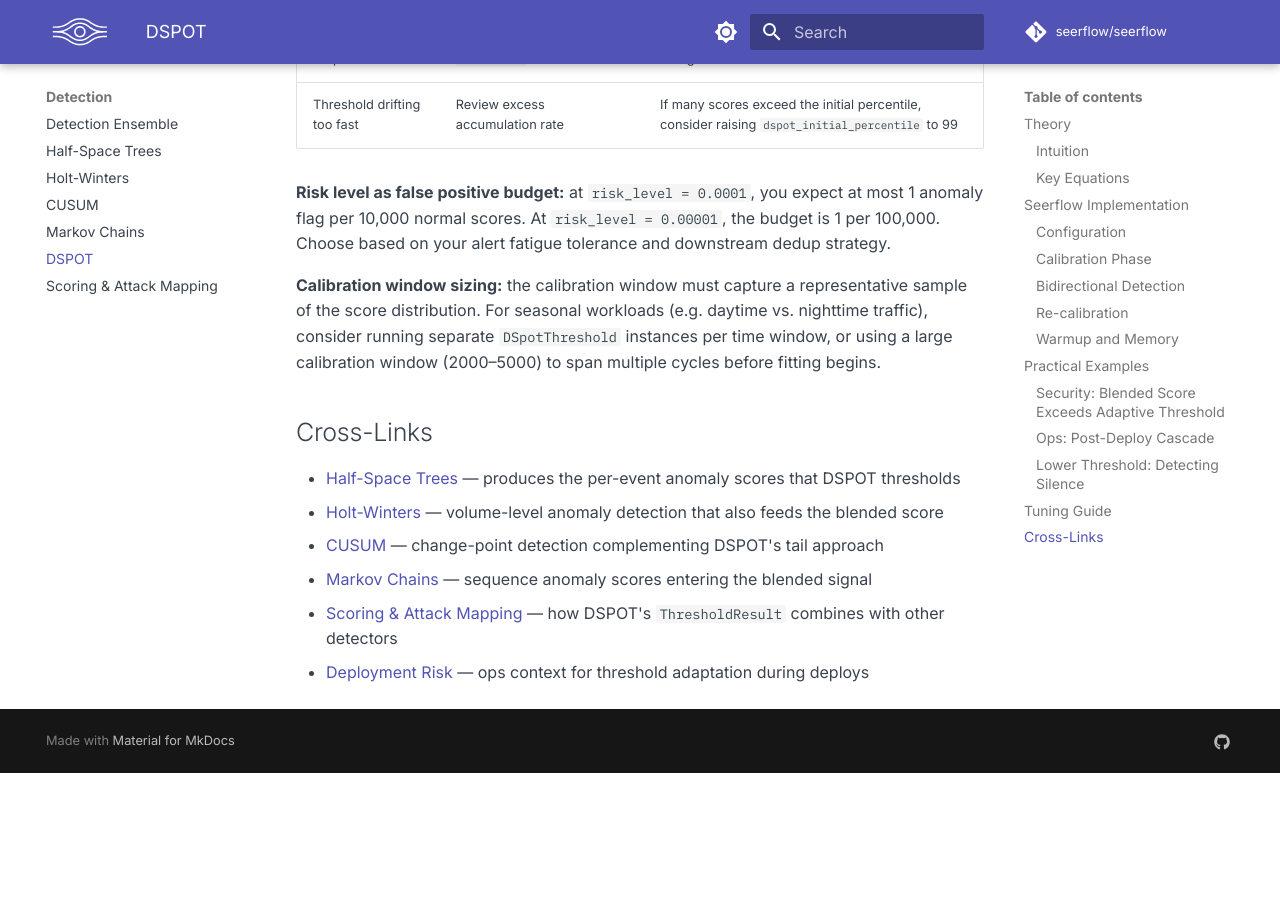
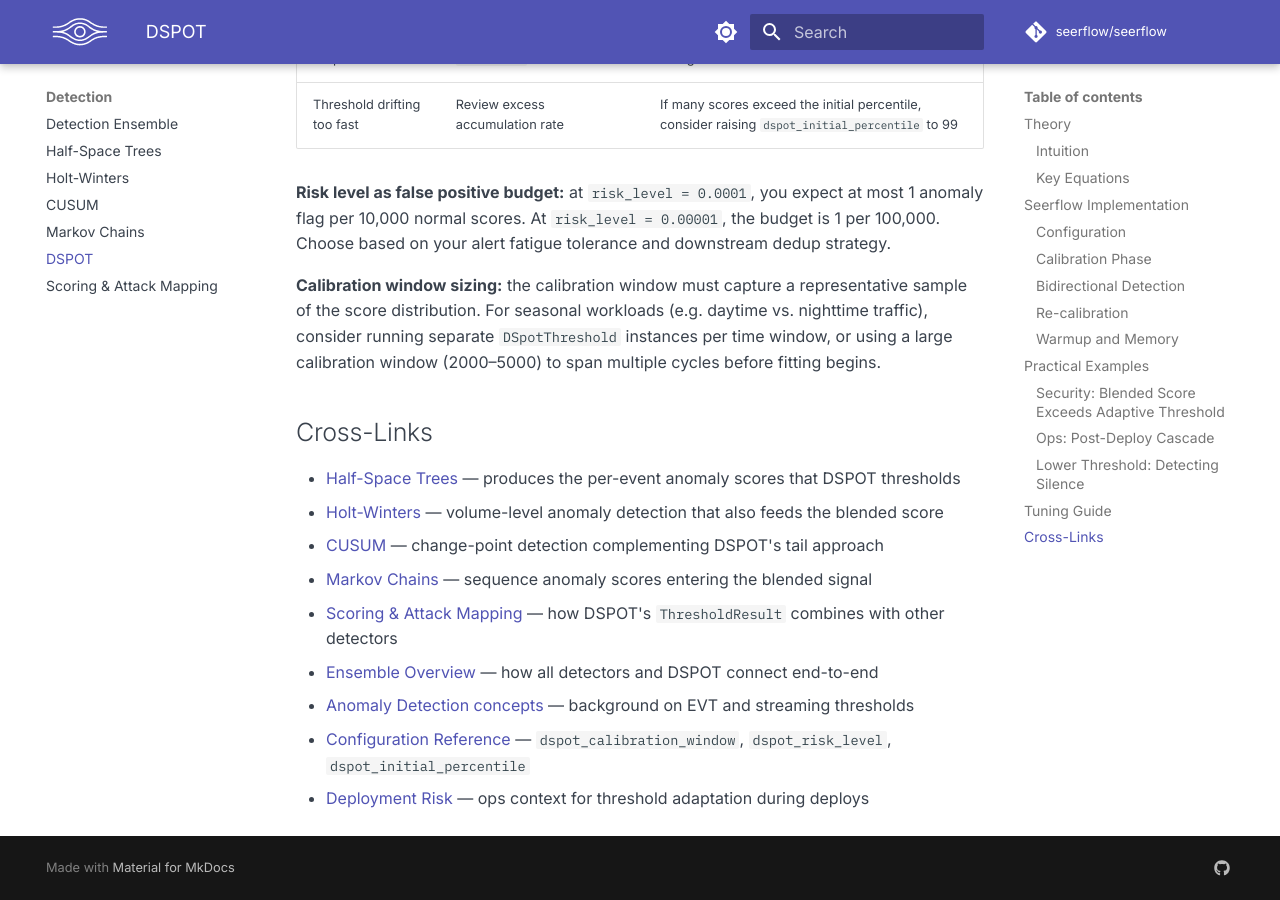
Before and after one commit to seerflow/seerflow-guide, an MkDocs documentation site: the page built from docs/detection/dspot.md, in a window 1280 px wide and 900 px high, scrolled down 5984 px. Built offline with MkDocs 1.6.1 and Material for MkDocs 9.7.7, drawn with Linux system fonts in a browser that asks for light colours; plug-ins that fetch from the network failed and are left out; comment, search, counter and statistics services are not loaded; before the commit the page ends 6757 px from its top, so only the background shows below that.

Commit message:
feat(S-139E): cross-links and consistency polish across all detection pages

```diff
--- a/docs/detection/dspot.md
+++ b/docs/detection/dspot.md
@@ -181,4 +181,7 @@ This is useful for detecting service outages, log pipeline breaks, or an attacke
 - [CUSUM](cusum.md) — change-point detection complementing DSPOT's tail approach
 - [Markov Chains](markov.md) — sequence anomaly scores entering the blended signal
 - [Scoring & Attack Mapping](scoring.md) — how DSPOT's `ThresholdResult` combines with other detectors
+- [Ensemble Overview](index.md) — how all detectors and DSPOT connect end-to-end
+- [Anomaly Detection concepts](../security-primer/anomaly-detection.md) — background on EVT and streaming thresholds
+- [Configuration Reference](../reference/config.md) — `dspot_calibration_window`, `dspot_risk_level`, `dspot_initial_percentile`
 - [Deployment Risk](../ops-primer/deployment-risk.md) — ops context for threshold adaptation during deploys
```
Also changed, not shown: docs/detection/scoring.md (+2 -0 lines).
